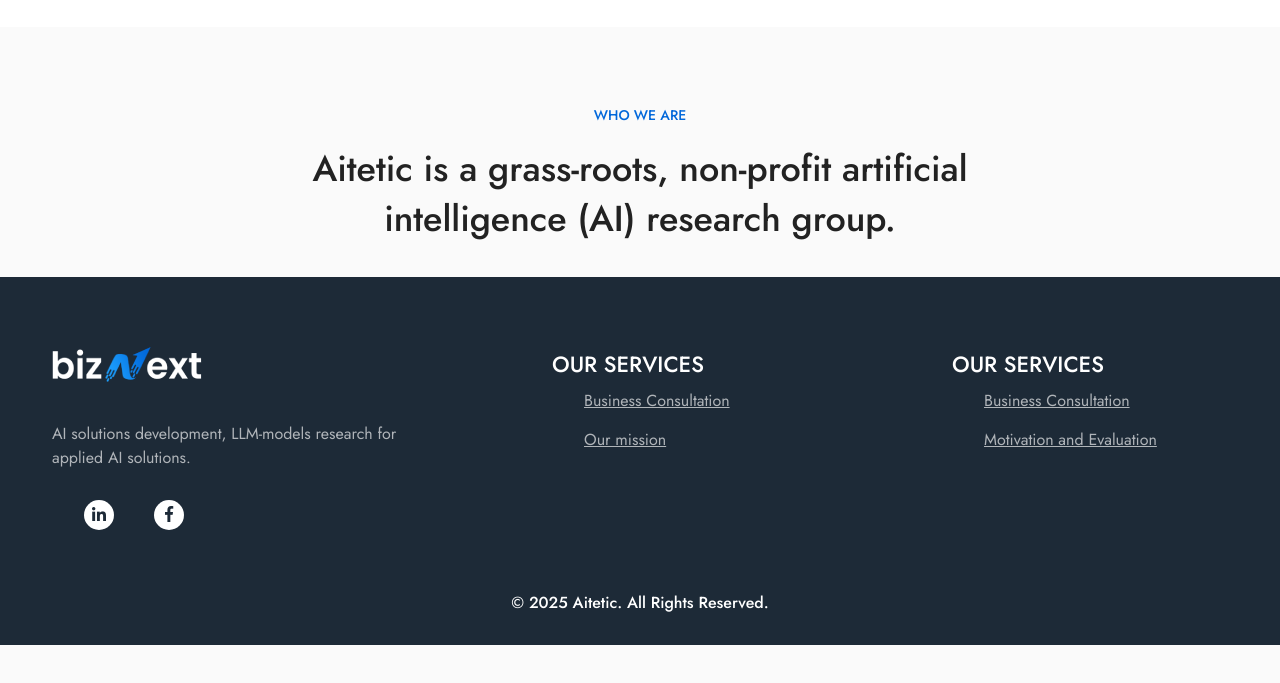
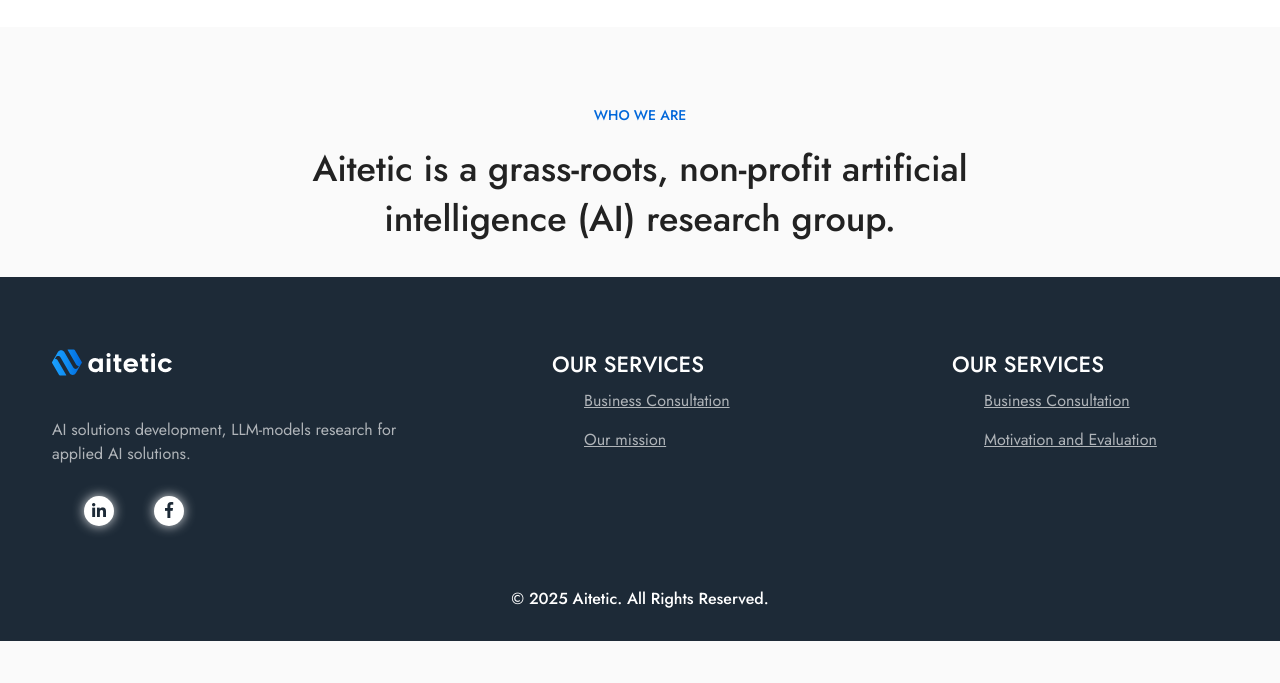
Before and after one commit to diixo/giid.io, a plain HTML site: page aitetic.html in a window 1280 px wide. Shown: the part 620-1303 px from the top of the page. Drawn offline with Linux system fonts and the light colour scheme; a web font is replaced by a local one.

Commit message:
bottom logo + social logo shadows

```diff
--- a/aitetic.html
+++ b/aitetic.html
@@ -131,14 +131,14 @@
 	<div class="container">
 		<div class="row">
 			<div class="col-sm-12 col-md-4 foot-col-1">
-				<img src="img/logo/logo.png" alt="logo">
+				<img src="img/logo/aitetic-logo.svg" alt="logo" style="width: 120px; height: auto;" title="aitetic">
 				<p class="s-mrt-40">AI solutions development, LLM-models research for applied AI solutions.</p>
 				<ul class="social-footer">
-					<li>
+					<li class="shadow">
 						<a href="#"> <i class="fab fa-linkedin-in iconhover"></i>
 						</a>
 					</li>
-					<li>
+					<li class="shadow">
 						<a href="#"> <i class="fab fa-facebook-f iconhover"></i>
 						</a>
 					</li>
--- a/css/styles.css
+++ b/css/styles.css
@@ -3703,3 +3703,7 @@ footer {
     display: none;
   }
 }
+
+li.shadow {
+  box-shadow: 0 0 12px rgba(255, 255, 255, 0.85) !important;
+}
```
